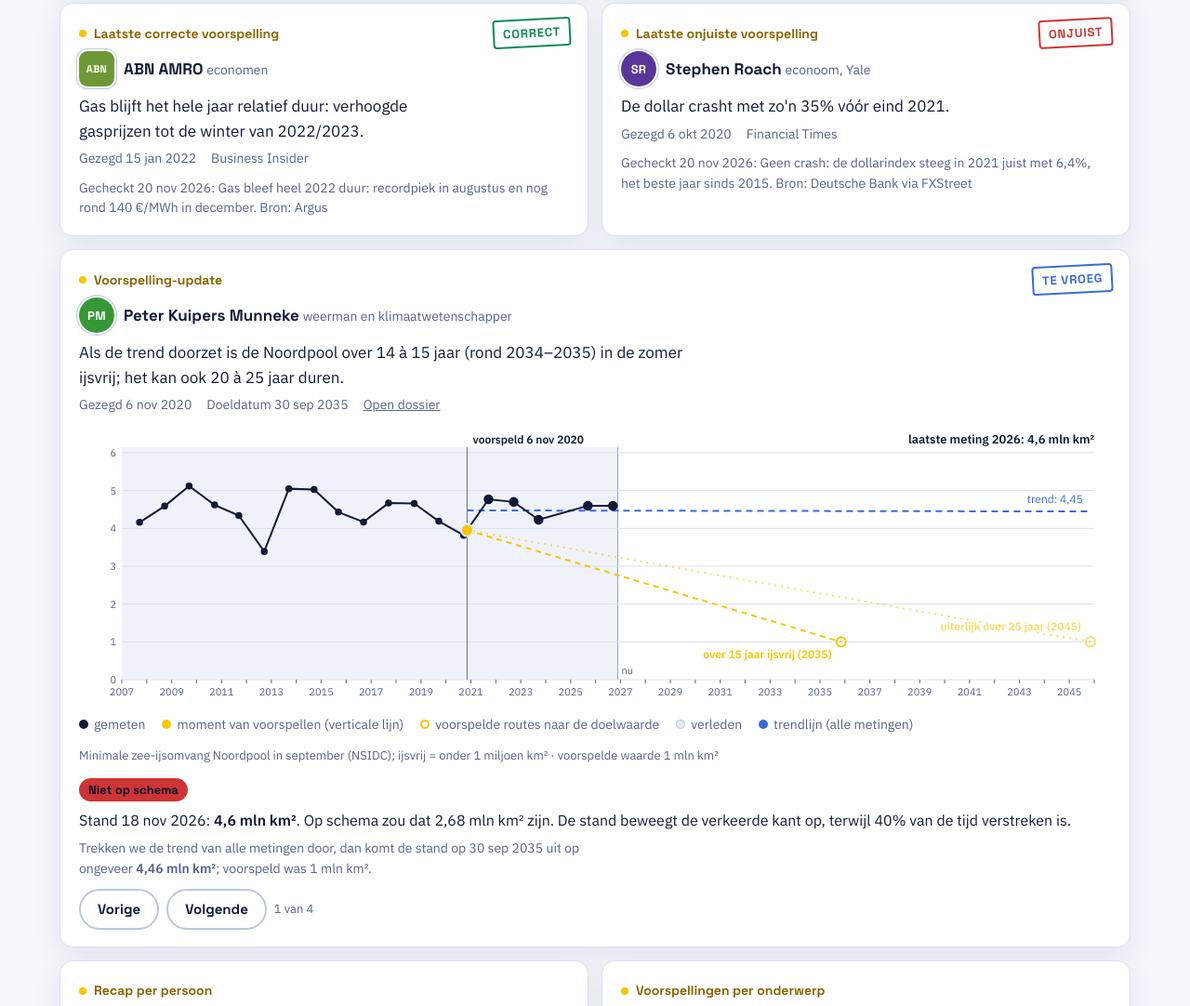
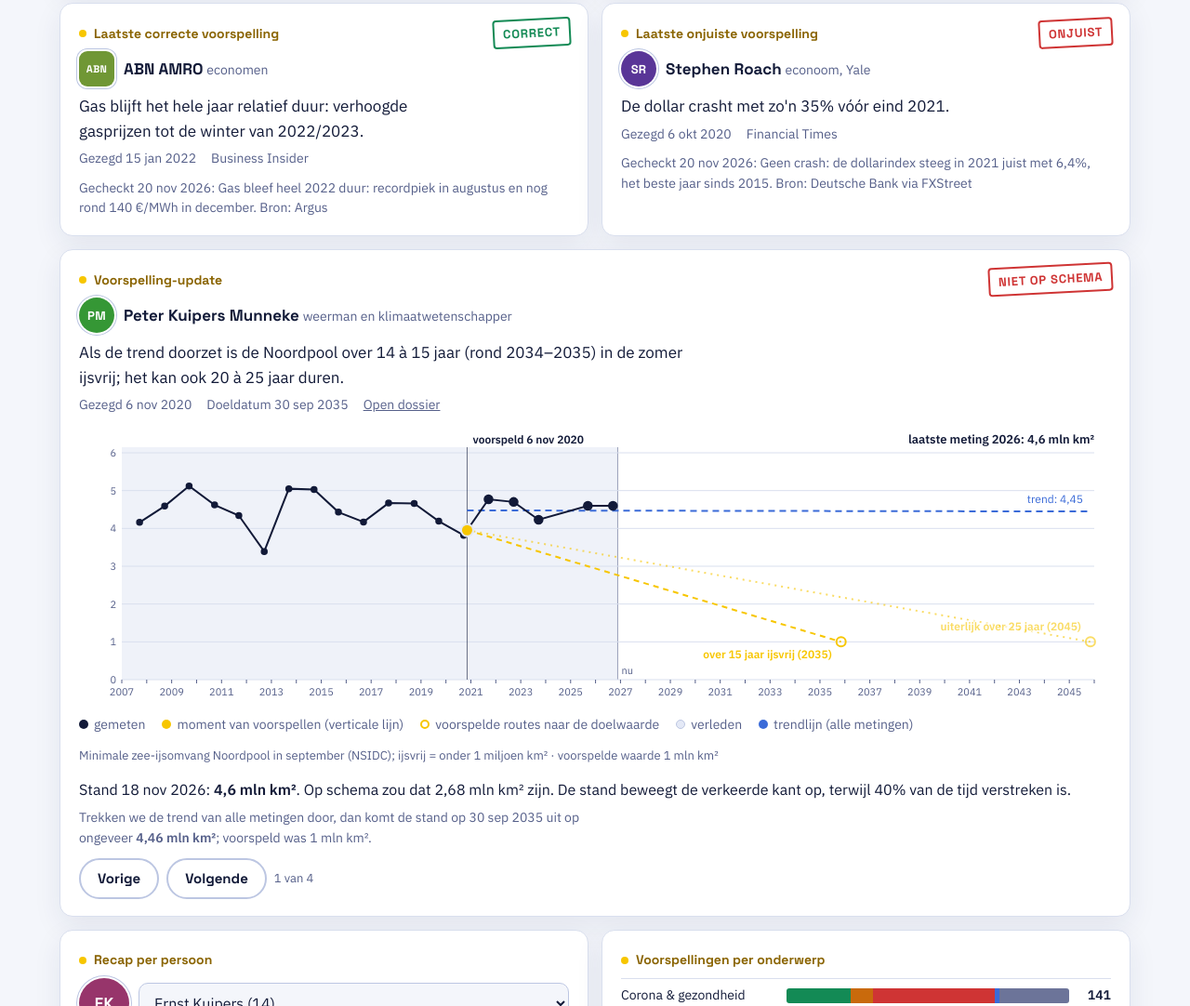
Before and after one commit to voorspellingchk/voorspellingschecker, a plain HTML site: page index.html in a window 1280 px wide. Shown: the part 1036-2118 px from the top of the page at 93% size. Drawn offline with Linux system fonts and the light colour scheme.

Commit message:
Voorspelling-update: stempel Op schema / Niet op schema i.p.v. Te vroeg
Co-Authored-By: Claude Opus 5.5 <noreply@anthropic.com>
Claude-Session: https://claude.ai/code/session_01TSbXXqcEy4bdMTm1pioMBy

```diff
--- a/index.html
+++ b/index.html
@@ -430,10 +430,11 @@ function dash(){
   // update
   const ups=items.filter(p=>p.metric&&numChecks(p).length).sort((a,b)=>((FINAL.includes(a.verdict)?1:0)-(FINAL.includes(b.verdict)?1:0))||lastCheck(b).localeCompare(lastCheck(a)));
   upIdx=((upIdx%ups.length)+ups.length)%(ups.length||1);
-  const up=ups[upIdx];let upExtra='';
+  const up=ups[upIdx];let upExtra='',upStamp=null;
   if(up){const tr=track(up),u=up.metric.unit?' '+esc(up.metric.unit):'';
     upExtra=`<div class="fig" data-fig2="${esc(up.id)}" style="height:300px"><svg></svg></div>${chartLegend(up)}<p class="count">${esc(up.metric.label)}${up.metric.target!=null?` · voorspelde waarde ${esc(up.metric.target)}${u}`:''}</p>`;
-    if(tr){upExtra+=`<div class="row">${tr.on!=null?`<span class="pill" style="background:var(${tr.on?'--ok':'--no'})">${tr.on?'Op schema':'Niet op schema'}</span>`:''}<span>Stand ${fmt(tr.last.date)}: <b>${nl(tr.last.value)}${u}</b>${tr.exp!=null?`. Op schema zou dat ${nl(tr.exp)}${u} zijn. ${tr.prog<0?`De stand beweegt de verkeerde kant op, terwijl ${Math.round(tr.f*100)}% van de tijd verstreken is.`:`${Math.round(tr.prog*100)}% van de weg afgelegd na ${Math.round(tr.f*100)}% van de tijd.`}`:''}</span></div>`}
+    if(tr&&tr.on!=null&&!FINAL.includes(up.verdict))upStamp=tr.on?['correct','Op schema']:['incorrect','Niet op schema'];
+    if(tr){upExtra+=`<div class="row">${tr.on!=null&&!upStamp?`<span class="pill" style="background:var(${tr.on?'--ok':'--no'})">${tr.on?'Op schema':'Niet op schema'}</span>`:''}<span>Stand ${fmt(tr.last.date)}: <b>${nl(tr.last.value)}${u}</b>${tr.exp!=null?`. Op schema zou dat ${nl(tr.exp)}${u} zijn. ${tr.prog<0?`De stand beweegt de verkeerde kant op, terwijl ${Math.round(tr.f*100)}% van de tijd verstreken is.`:`${Math.round(tr.prog*100)}% van de weg afgelegd na ${Math.round(tr.f*100)}% van de tijd.`}`:''}</span></div>`}
     {const t=trendOf(chartPts(up));if(t&&up.targetDate){const v=t.at(yr(up.targetDate));upExtra+=`<p class="note" style="margin:8px 0 0">Trekken we de trend van alle metingen door, dan komt de stand op ${fmt(up.targetDate)} uit op ongeveer <b>${nl(v)}${u}</b>; voorspeld was ${nl(up.metric.target)}${u}.</p>`}}
     upExtra+=`<div class="row"><button class="ghost" data-up="-1">Vorige</button><button class="ghost" data-up="1">Volgende</button><span class="count">${upIdx+1} van ${ups.length}</span></div>`}
   // recap
@@ -454,7 +455,7 @@ function dash(){
    <div class="legend" style="color:var(--mute);margin-top:12px">${['correct','partial','incorrect','tooearly','open'].map(k=>`<span><span class="dot" style="background:var(${VC[k]})"></span>${V[k][0]}</span>`).join('')}</div></div>`;
   $('#dash').innerHTML=tile('Nieuwste toegevoegde voorspelling',newest)+tile('Voorspelling van de dag',dayP,'',dayKick)
     +tile('Laatste correcte voorspelling',lc,chkNote(lc))+tile('Laatste onjuiste voorspelling',li,chkNote(li))
-    +(up?`<div class="tile wide"><h3>Voorspelling-update</h3><span class="stamp v-${up.verdict||'open'}">${V[up.verdict||'open'][0]}</span><div class="head">${whoLine(up)}<p class="claim">${esc(up.claim)}</p><div class="meta"><span>Gezegd ${fmt(up.saidOn)}</span>${up.targetDate?`<span>Doeldatum ${fmt(up.targetDate)}</span>`:''}<span><a href="#ledger" data-open="${esc(up.id)}">Open dossier</a></span></div></div>${upExtra}</div>`:'')
+    +(up?`<div class="tile wide"><h3>Voorspelling-update</h3><span class="stamp v-${upStamp?upStamp[0]:up.verdict||'open'}">${upStamp?upStamp[1]:V[up.verdict||'open'][0]}</span><div class="head">${whoLine(up)}<p class="claim">${esc(up.claim)}</p><div class="meta"><span>Gezegd ${fmt(up.saidOn)}</span>${up.targetDate?`<span>Doeldatum ${fmt(up.targetDate)}</span>`:''}<span><a href="#ledger" data-open="${esc(up.id)}">Open dossier</a></span></div></div>${upExtra}</div>`:'')
     +recap+topics;
   if(up)chart(up,document.querySelector('[data-fig2]'));
 }
```
